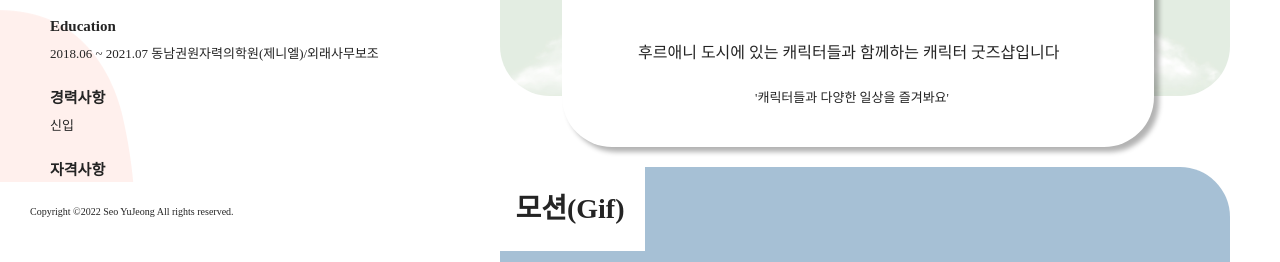
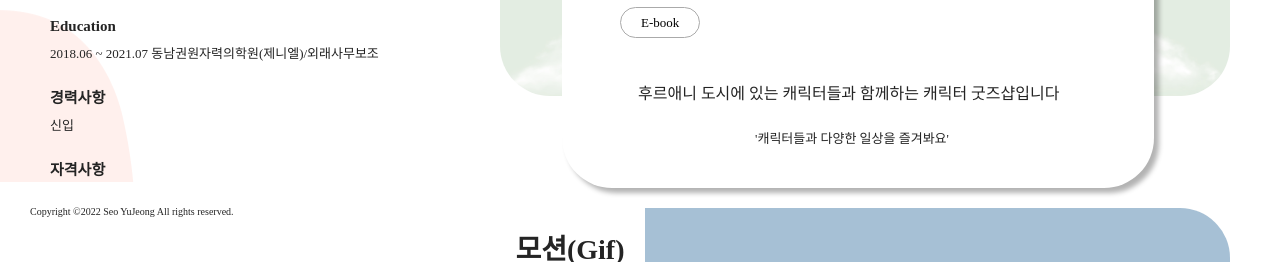
Before and after one commit to seoyujeong96/Portfolio, a plain HTML site: page index.html in a window 1280 px wide. Shown: the part 538-800 px from the top of the page. Drawn offline with Linux system fonts and the light colour scheme; a web font is replaced by a local one.

Commit message:
Add files via upload

```diff
--- a/index.html
+++ b/index.html
@@ -88,7 +88,7 @@
 								<div class="blog-meta"><a href="https://seoyujeong96.github.io/bx_guide/" target="_blank">BI/BX guide</a></div>
 								<div class="blog-meta"><a href="https://seoyujeong96.github.io/web_guide/" target="_blank">Web guide</a></div>
 								<div class="blog-meta"><a href="https://xd.adobe.com/view/0e5ae743-2917-427c-afa0-857e9cc09475-5b09/" target="_blank">App</a></div>
-
+								<div class="blog-meta"><a href="https://seoyujeong96.github.io/ebook_bxguide/samples/double-page/" target="_blank">E-book</a></div>
 							</div>
 							<p>후르애니 도시에 있는 캐릭터들과 함께하는 캐릭터 굿즈샵입니다
 							</p>
```
